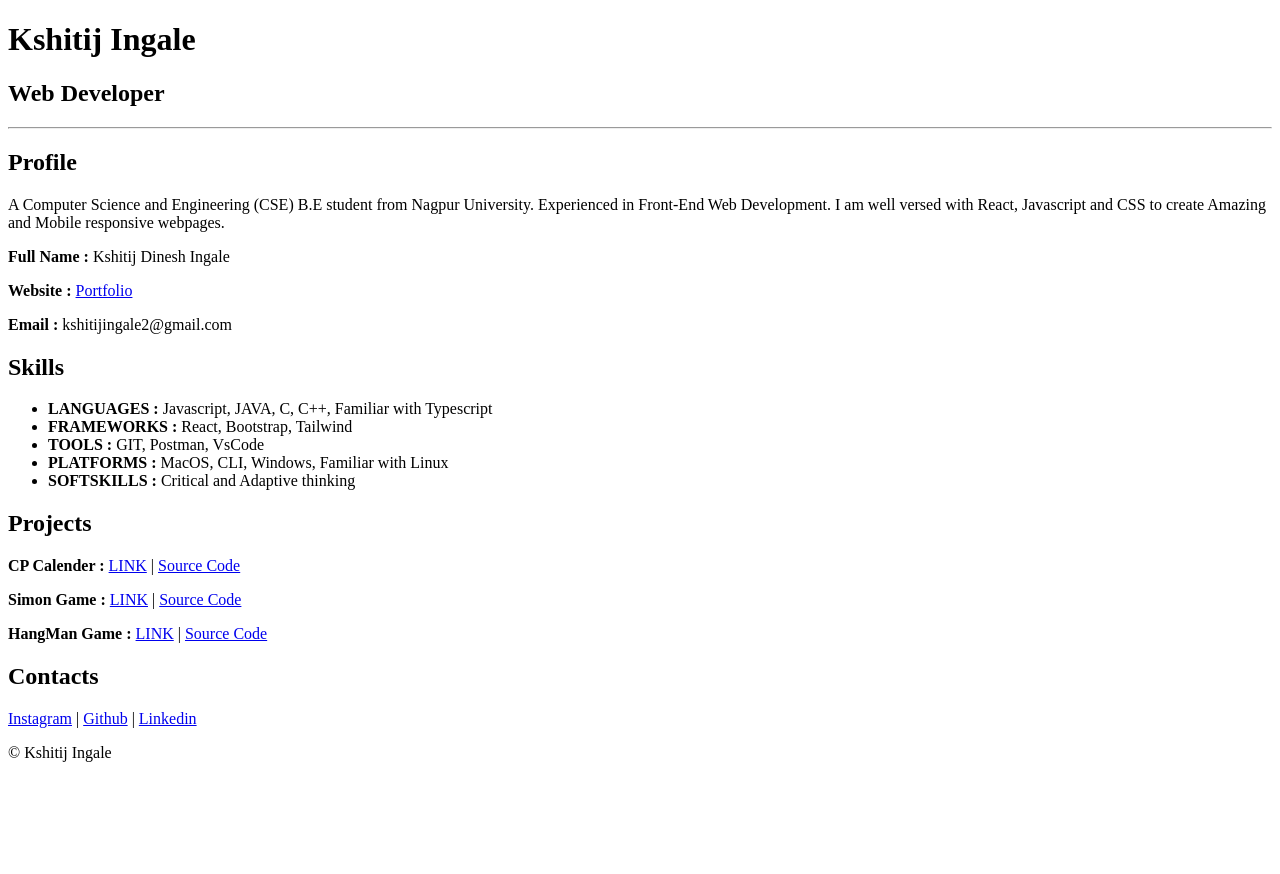
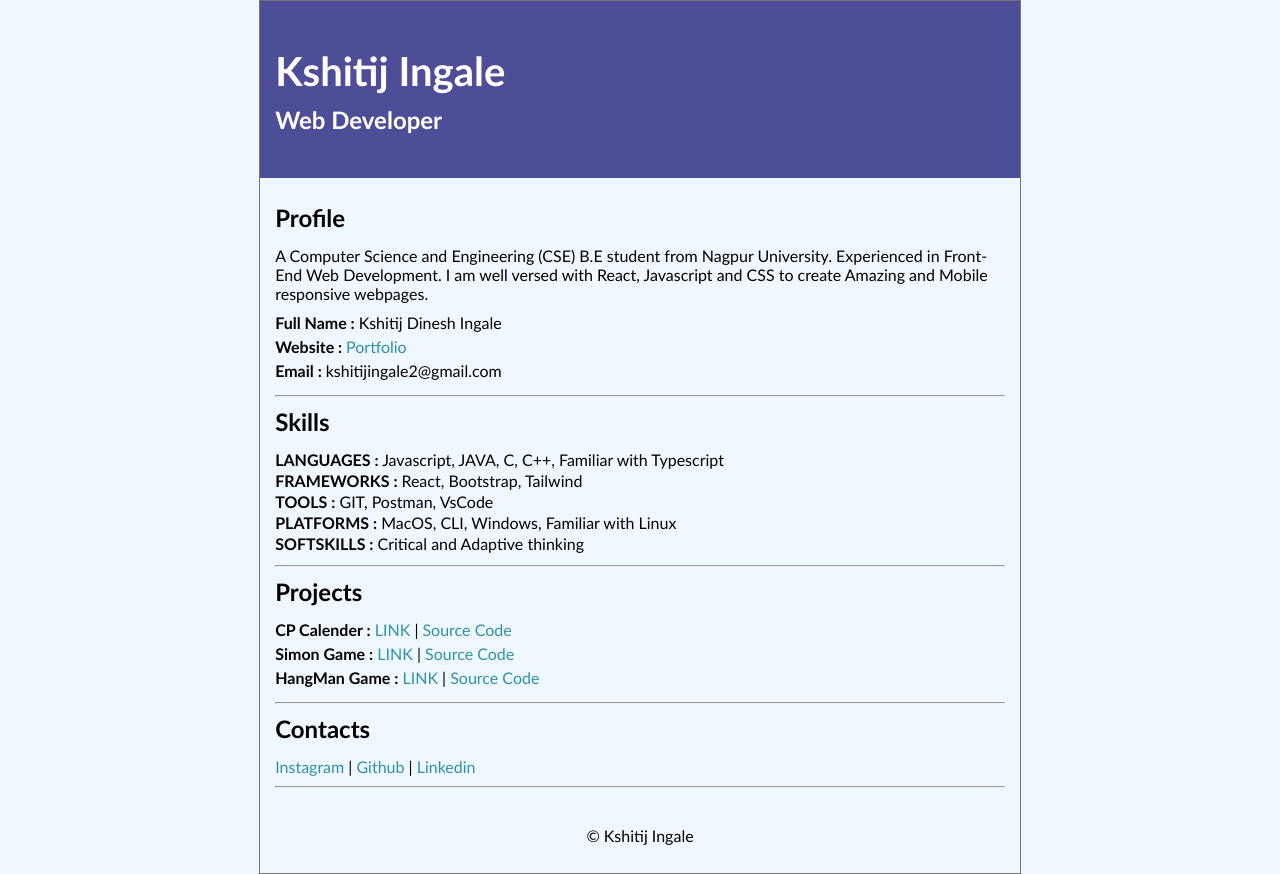
Before and after one commit to kshitijingale/portfolio_html, a plain HTML site: page index.html in a window 1280 px wide. Before the commit the page ends 800 px from the top, so only its background shows below. Drawn offline with Linux system fonts and the light colour scheme.

Commit message:
CSS Added

```diff
--- a/index.html
+++ b/index.html
@@ -5,18 +5,22 @@
     <meta http-equiv="X-UA-Compatible" content="IE=edge" />
     <meta name="viewport" content="width=device-width, initial-scale=1.0" />
     <title>Kshitij Ingale | Developer</title>
+    <link rel="stylesheet" href="style.css" />
   </head>
   <body>
-    <h1>Kshitij Ingale</h1>
+    <div class="container">
+      <header>
+        <h1 class="text-3xl font-bold underline">Kshitij Ingale</h1>
         <h2>Web Developer</h2>
-    <hr />
+      </header>
+      <main>
         <section id="profile">
           <h2>Profile</h2>
-      <p>
+          <p class="info">
             A Computer Science and Engineering (CSE) B.E student from Nagpur
-        University. Experienced in Front-End Web Development. I am well versed
-        with React, Javascript and CSS to create Amazing and Mobile responsive
-        webpages.
+            University. Experienced in Front-End Web Development. I am well
+            versed with React, Javascript and CSS to create Amazing and Mobile
+            responsive webpages.
           </p>
           <p><strong>Full Name : </strong> Kshitij Dinesh Ingale</p>
           <p>
@@ -25,28 +29,35 @@
           </p>
           <p><strong>Email : </strong> kshitijingale2@gmail.com</p>
         </section>
+        <hr />
         <section id="skills">
           <h2>Skills</h2>
           <ul>
             <li>
-          <strong>LANGUAGES :</strong> Javascript, JAVA, C, C++, Familiar with
-          Typescript
+              <strong>LANGUAGES :</strong> Javascript, JAVA, C, C++, Familiar
+              with Typescript
             </li>
             <li><strong>FRAMEWORKS : </strong> React, Bootstrap, Tailwind</li>
             <li><strong>TOOLS :</strong> GIT, Postman, VsCode</li>
             <li>
-          <strong>PLATFORMS :</strong> MacOS, CLI, Windows, Familiar with Linux
+              <strong>PLATFORMS :</strong> MacOS, CLI, Windows, Familiar with
+              Linux
             </li>
-        <li><strong>SOFTSKILLS :</strong> Critical and Adaptive thinking</li>
+            <li>
+              <strong>SOFTSKILLS :</strong> Critical and Adaptive thinking
+            </li>
           </ul>
         </section>
+        <hr />
         <section id="projects">
           <h2>Projects</h2>
           <p>
             <strong>CP Calender :</strong>
             <a href="https://cp-calender-kshitij.netlify.app/">LINK</a>
             <span> | </span>
-        <a href="https://github.com/kshitijingale/CP-calender">Source Code</a>
+            <a href="https://github.com/kshitijingale/CP-calender"
+              >Source Code</a
+            >
           </p>
           <p>
             <strong>Simon Game :</strong>
@@ -60,9 +71,12 @@
             <strong>HangMan Game :</strong>
             <a href="https://hangman-game-kshitij.netlify.app/">LINK</a>
             <span> | </span>
-        <a href="https://github.com/kshitijingale/hangman-game">Source Code</a>
+            <a href="https://github.com/kshitijingale/hangman-game"
+              >Source Code</a
+            >
           </p>
         </section>
+        <hr />
         <section id="contact">
           <h2>Contacts</h2>
           <a href="https://www.instagram.com/mr._kshitij/">Instagram</a>
@@ -71,8 +85,11 @@
           <span> | </span>
           <a href="https://www.linkedin.com/in/kshitijingale/">Linkedin</a>
         </section>
+        <hr />
+      </main>
       <footer>
         <p>© Kshitij Ingale</p>
       </footer>
+    </div>
   </body>
 </html>
--- /dev/null
+++ b/style.css
@@ -0,0 +1,69 @@
+* {
+  padding: 0;
+  margin: 0;
+}
+
+body {
+  font-family: 'Trebuchet MS', 'Lucida Sans Unicode', 'Lucida Grande',
+    'Lucida Sans', Arial, sans-serif;
+  background-color: aliceblue;
+}
+
+.container {
+  max-width: 760px;
+  margin: auto;
+  border: 1px solid rgb(115, 115, 115);
+}
+
+header {
+  background-color: rgb(78, 78, 152);
+  color: #fff;
+  padding: 6% 2% 4% 2%;
+}
+
+main {
+  padding: 2%;
+}
+
+section {
+  padding: 10px 0;
+}
+
+footer {
+  text-align: center;
+  padding: 3%;
+}
+
+h1 {
+  font-size: 40px;
+  margin-bottom: 10px;
+}
+
+h2 {
+  margin-bottom: 14px;
+}
+
+a {
+  text-decoration: none;
+  color: rgb(48, 144, 165);
+}
+
+a:hover {
+  color: rgb(24, 88, 102);
+}
+
+p {
+  margin-bottom: 5px;
+}
+
+ul {
+  list-style-type: none;
+}
+
+li {
+  margin-bottom: 2px;
+}
+
+.info {
+  margin-bottom: 10px;
+}
```
Lines whose indentation alone changed are shown as unchanged.
